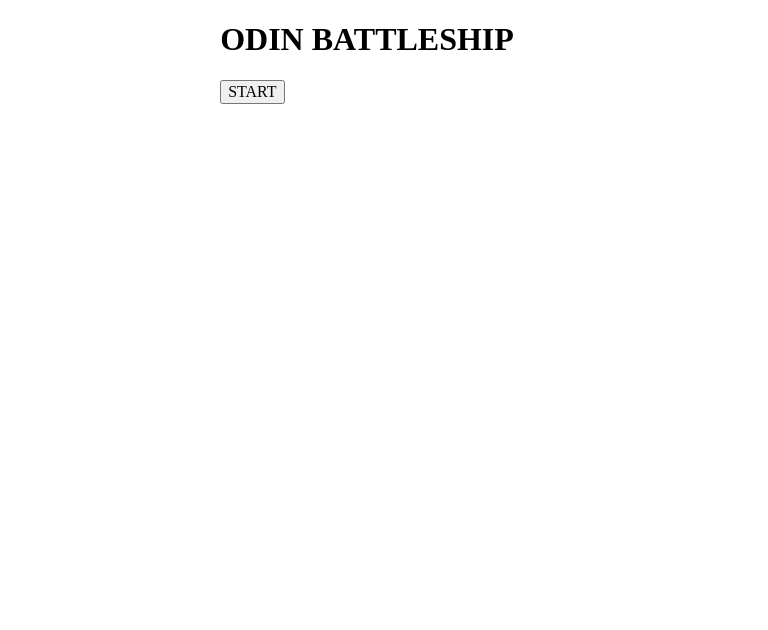
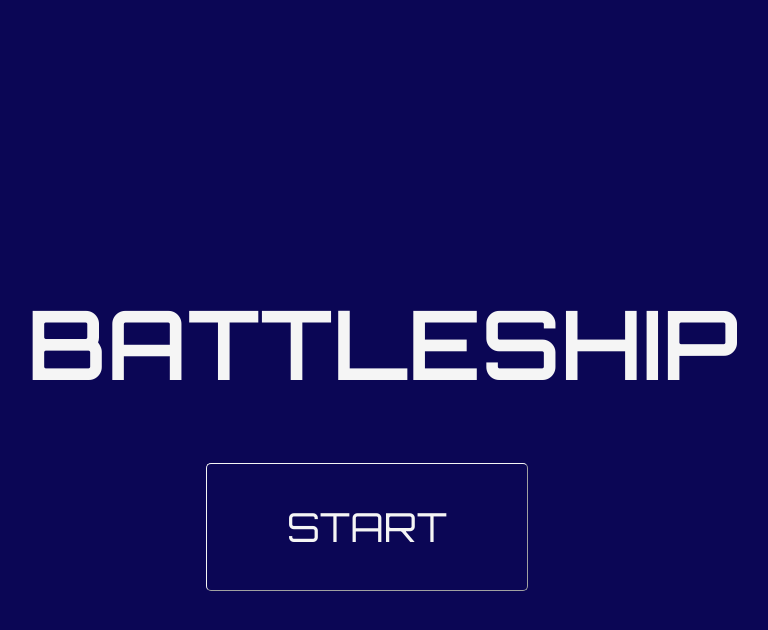
Before and after one commit to LinziJayne36/odin-battleships, a website built with Vite: page index.html in a window 1280 px wide. Shown: the whole page, without its empty margins (273-1041 px from the left). Built offline with nearby package versions, Linux system fonts and the light colour scheme.

Commit message:
Add basic styles and colours to the ui

```diff
--- a/index.html
+++ b/index.html
@@ -4,7 +4,13 @@
         <meta charset="UTF-8" />
         <link rel="icon" type="image/svg+xml" href="/vite.svg" />
         <meta name="viewport" content="width=device-width, initial-scale=1.0" />
-        <title>Odin Battleships</title>
+        <link rel="preconnect" href="https://fonts.googleapis.com" />
+        <link rel="preconnect" href="https://fonts.gstatic.com" crossorigin />
+        <link
+            href="https://fonts.googleapis.com/css2?family=Orbitron:wght@400;600&display=swap"
+            rel="stylesheet"
+        />
+        <title>Battleship</title>
     </head>
     <body>
         <div id="app">
--- a/style.css
+++ b/style.css
@@ -1,11 +1,42 @@
 body {
     display: flex;
+    font-family: "Orbitron", sans-serif;
+    background-color: rgb(11, 6, 85);
+    color: rgb(245, 245, 245);
 }
 
 #app {
+    display: flex;
+    flex-direction: column;
     max-width: 680px;
-    max-height: 980px;
     margin: 0 auto;
+}
+
+#title {
+    font-weight: 600;
+    margin-top: 3em;
+    font-size: 6em;
+}
+
+#startButton {
+    display: flex;
+    text-align: center;
+    margin: 0 auto;
+    cursor: pointer;
+    background-color: transparent;
+    border-color: rgb(245, 245, 245);
+    border-width: 1.5px;
+    border-radius: 5px;
+    color: rgb(245, 245, 245);
+    padding: 1em 2em;
+    font-size: 2.5em;
+}
+
+#randomBtn,
+#orientationBtn {
+    margin: 0 auto 1em auto;
+    width: 30%;
+    cursor: pointer;
 }
 
 .computerGrid,
@@ -17,6 +48,13 @@ body {
     margin: auto;
     height: 500px;
     width: 500px;
+    color: #000000;
+    font-size: 2em;
+}
+
+.playerGrid {
+    margin-top: 3em;
+    margin-bottom: 3em;
 }
 
 .playerSquares,
@@ -144,3 +182,8 @@ body {
 .destroyer {
     width: 47px;
 }
+
+.userMsg {
+    margin: 1em 0;
+    font-size: 1.5em;
+}
--- a/ui/gameTitle.js
+++ b/ui/gameTitle.js
@@ -3,7 +3,7 @@ export const gameTitleDisplay = (addRemove) => {
     if (addRemove === "add") {
         const title = document.createElement("h1");
         title.setAttribute("id", "title");
-        title.innerText = "ODIN BATTLESHIP";
+        title.innerText = "BATTLESHIP";
         appWrapper.appendChild(title);
     } else if (addRemove === "remove") {
         const title = document.getElementById("title");
```
